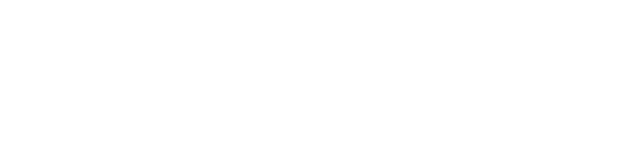
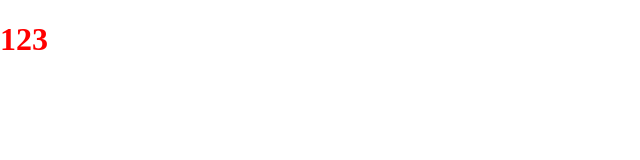
Before and after one commit to qqqq5953/git-commend-learning, a plain HTML site: page index.html in a window 1280 px wide. Shown: the full height of the page, 0-640 px from the left. Drawn offline with Linux system fonts and the light colour scheme.

Commit message:
新增h1

```diff
--- a/all.css
+++ b/all.css
@@ -1,3 +1,6 @@
 body {
   margin: 0;
 }
+h1 {
+  color: red;
+}
--- a/index.html
+++ b/index.html
@@ -10,7 +10,7 @@
 </head>
 
 <body>
-
+  <h1>123</h1>
 </body>
 
 </html>
```
